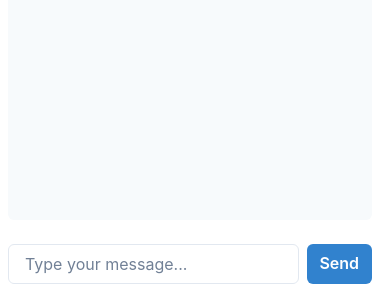
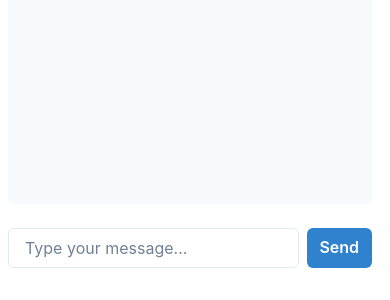
Before and after one commit to CapellaCore/smm-assistant-ui, a React (Vite) app: page / in a window 390 px wide. Shown: the part 544-844 px from the top of the page. Built offline with nearby package versions, Linux system fonts and the light colour scheme.

Commit message:
fix: improve mobile layout to account for browser menu height

```diff
--- a/src/components/ChatWindow.tsx
+++ b/src/components/ChatWindow.tsx
@@ -1,4 +1,4 @@
-import { useState } from 'react';
+import { useState, useEffect } from 'react';
 import {
   Box,
   VStack,
@@ -8,6 +8,7 @@ import {
   Container,
   Flex,
   useToast,
+  useBreakpointValue,
 } from '@chakra-ui/react';
 import axios from 'axios';
 import { config } from '../config';
@@ -22,7 +23,18 @@ const ChatWindow = () => {
   const [messages, setMessages] = useState<Message[]>([]);
   const [inputMessage, setInputMessage] = useState('');
   const [isLoading, setIsLoading] = useState(false);
+  const [windowHeight, setWindowHeight] = useState(window.innerHeight);
   const toast = useToast();
+  const isMobile = useBreakpointValue({ base: true, md: false });
+
+  useEffect(() => {
+    const handleResize = () => {
+      setWindowHeight(window.innerHeight);
+    };
+
+    window.addEventListener('resize', handleResize);
+    return () => window.removeEventListener('resize', handleResize);
+  }, []);
 
   const handleSendMessage = async () => {
     if (!inputMessage.trim()) return;
@@ -87,16 +99,17 @@ const ChatWindow = () => {
   return (
     <Container
       maxW={{ base: "100%", md: "90%", lg: "800px" }}
-      h="100vh"
+      h={isMobile ? `${windowHeight}px` : "100vh"}
       py={4}
       px={{ base: 2, md: 4 }}
       display="flex"
       flexDirection="column"
+      position="relative"
     >
       <VStack
         h="full"
         spacing={4}
-        maxH="100vh"
+        maxH={isMobile ? `${windowHeight}px` : "100vh"}
         overflow="hidden"
       >
         <Box
@@ -145,6 +158,7 @@ const ChatWindow = () => {
           bottom={0}
           bg="white"
           pt={2}
+          pb={isMobile ? 4 : 2}
         >
           <Input
             value={inputMessage}
--- a/src/config.ts
+++ b/src/config.ts
@@ -1,6 +1,6 @@
 export const config = {
   apiUrl: import.meta.env.PROD
-    ? 'https://smm-assistant-java-213242908814.us-central1.run.app'
+    ? 'https://smm-assistant-dev-553110626568.us-central1.run.app'
     : '',
   basePath: import.meta.env.PROD
     ? '/smm-assistant-ui'
```
